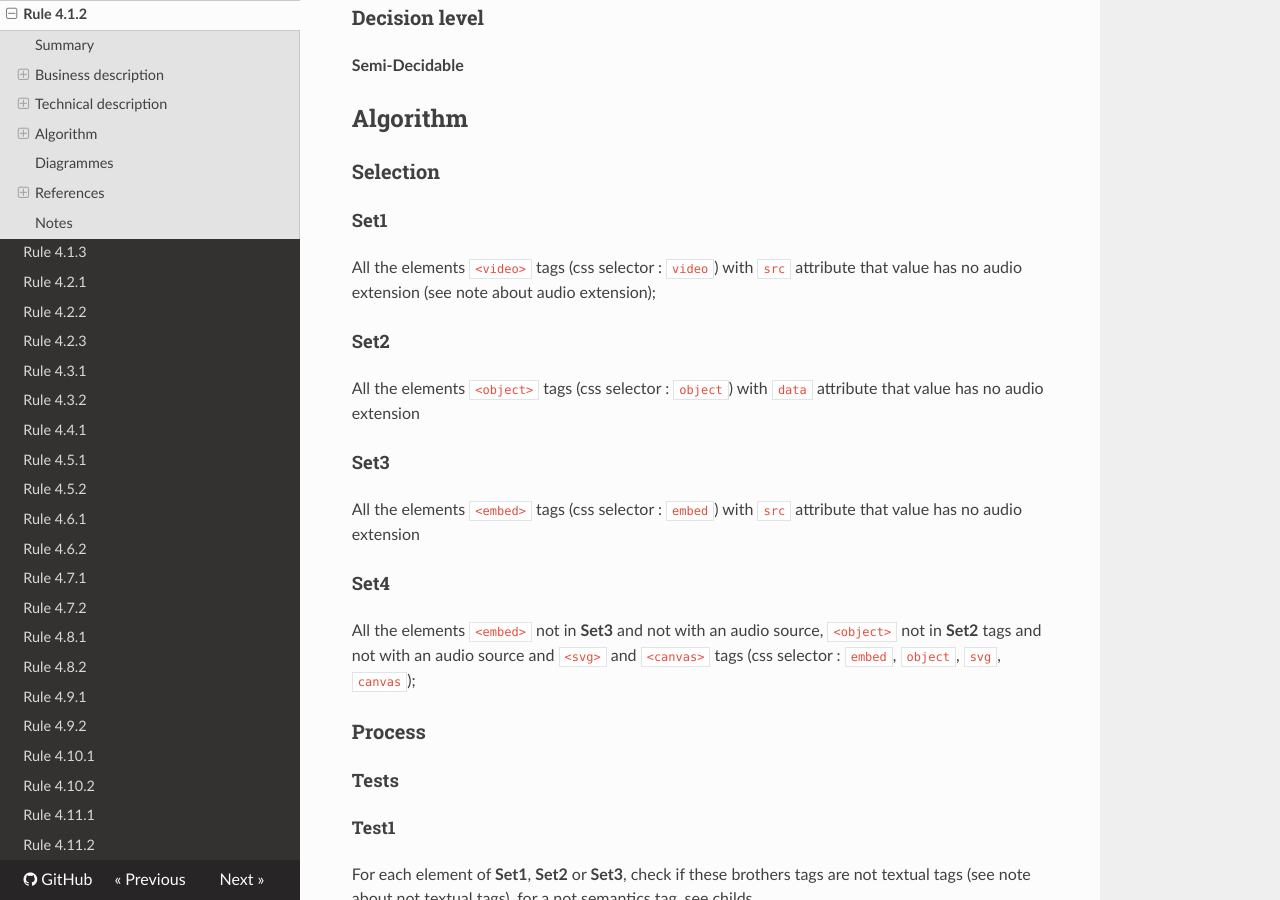
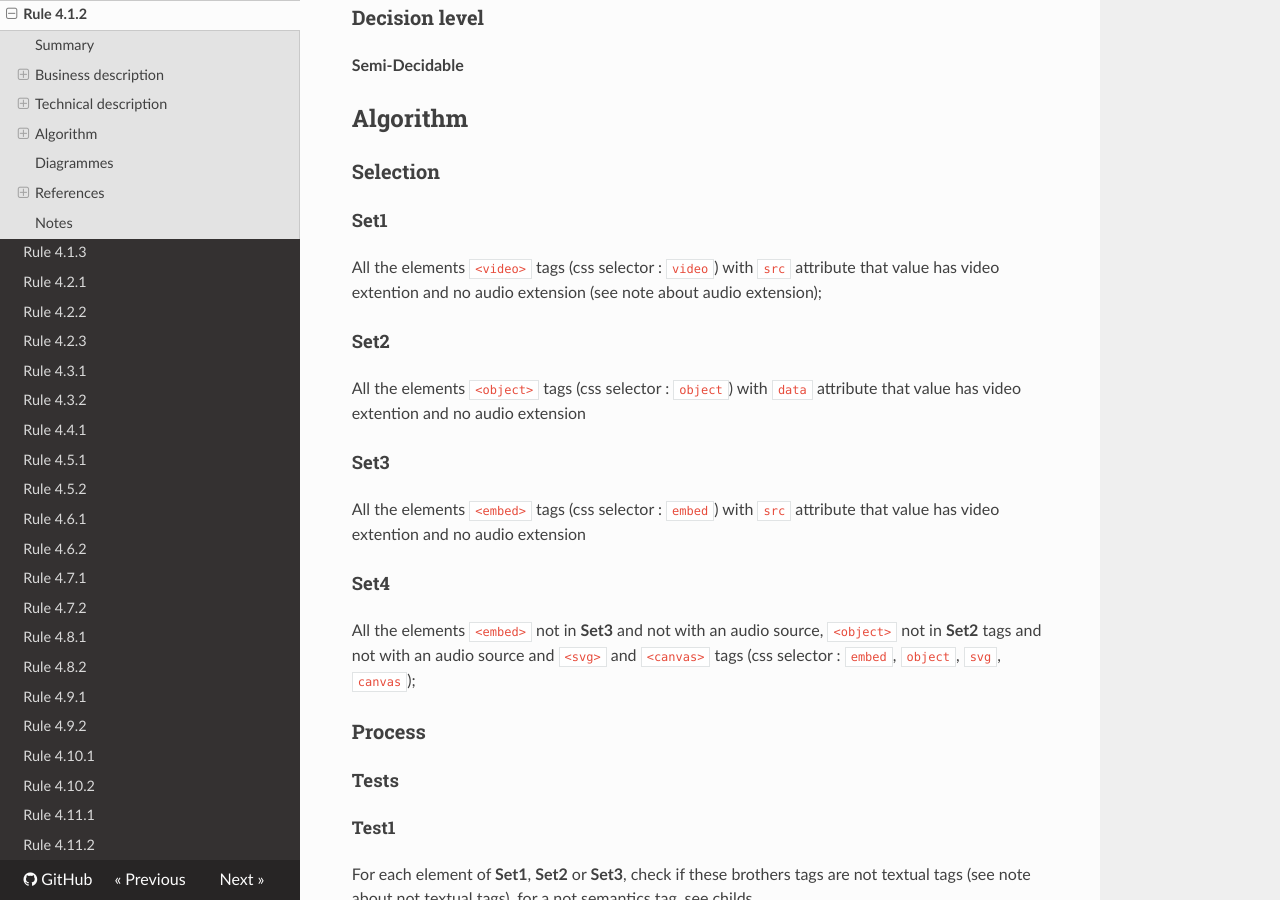
Before and after one commit to Tanaguru/RGAA3-2016, an MkDocs documentation site: the page built from docs/Rule-4-1-2.md, in a window 1280 px wide and 900 px high, scrolled down 1009 px. Built offline with MkDocs 1.6.1, drawn with Linux system fonts in a browser that asks for light colours; nearby versions of some CDN libraries; old or Windows-style settings are respelled for this version of MkDocs.

```diff
--- a/docs/Rule-4-1-2.md
+++ b/docs/Rule-4-1-2.md
@@ -8,7 +8,7 @@
 
 [4.1](http://references.modernisation.gouv.fr/rgaa/criteres.html#crit-4-1)
 
-###Test
+### Test
 
 [4.1.2](http://references.modernisation.gouv.fr/rgaa/criteres.html#test-4-1-2)
 
@@ -42,15 +42,15 @@ Chaque <a href="http://references.modernisation.gouv.fr/rgaa/glossaire.html#mdia
 
 #### Set1
 
-All the elements `<video>` tags (css selector : `video`) with `src` attribute that value has no audio extension (see note about audio extension);
+All the elements `<video>` tags (css selector : `video`) with `src` attribute that value has video extention and no audio extension (see note about audio extension);
 
 #### Set2
 
-All the elements `<object>` tags (css selector : `object`) with `data` attribute that value has no audio extension
+All the elements `<object>` tags (css selector : `object`) with `data` attribute that value has video extention and no audio extension
 
 #### Set3
 
-All the elements `<embed>` tags (css selector : `embed`) with `src` attribute that value has no audio extension
+All the elements `<embed>` tags (css selector : `embed`) with `src` attribute that value has video extention and no audio extension
 
 #### Set4
 
```
Also changed, not shown: docs/Diagrammes/Test4-1-2.png, 1 other file.
